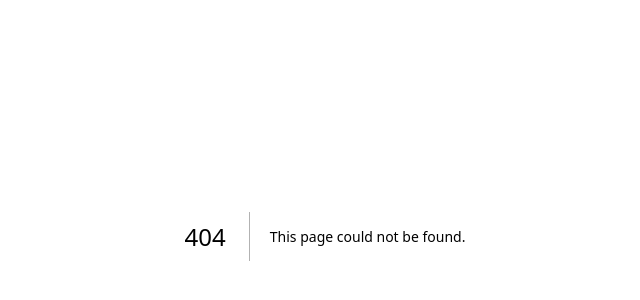
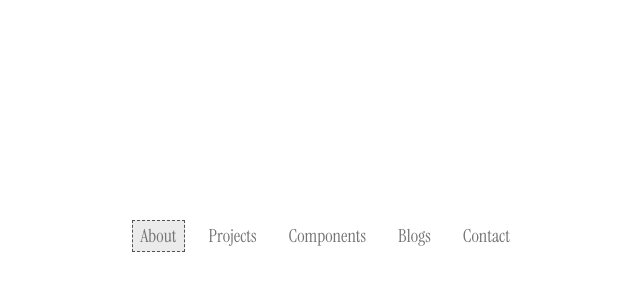
Before and after one commit to 10xshivam/motion-playground, a Next.js app: page /navbar in a window 1280 px wide. Before the commit this address had no page. Shown: the part 164-464 px from the top of the page, without its empty margins (315-955 px from the left). Built offline with nearby package versions, Linux system fonts and the light colour scheme.

Commit message:
Add Navbar component with animated hover effect and integrate into links

```diff
--- /dev/null
+++ b/app/navbar/page.tsx
@@ -0,0 +1,15 @@
+import { Navbar } from "@/components/Navbar";
+import type { Metadata } from "next";
+
+export const metadata: Metadata = {
+  title: "Navbar",
+  description: "An animated navbar with a shared hover highlight",
+};
+
+export default function Page() {
+  return (
+    <div className="flex min-h-screen w-full justify-center items-center">
+      <Navbar />
+    </div>
+  );
+}
--- a/app/page.tsx
+++ b/app/page.tsx
@@ -7,6 +7,7 @@ const links = [
   { href: "/action-menu", label: "Action Menu" },
   { href: "/nature-gallery", label: "Nature Gallery" },
   { href: "/delete-confirmation", label: "Delete Confirmation" },
+  { href: "/navbar", label: "Navbar" },
 ];
 
 export const metadata = {
--- /dev/null
+++ b/components/Navbar.tsx
@@ -0,0 +1,47 @@
+"use client";
+
+import { LayoutGroup, motion } from "motion/react";
+import { useState } from "react";
+
+const navItems = [
+  { label: "About", href: "/about" },
+  { label: "Projects", href: "/projects" },
+  { label: "Components", href: "/components" },
+  { label: "Blogs", href: "/blogs" },
+  { label: "Contact", href: "/contact" },
+];
+
+export function Navbar() {
+  const [hovered, setHovered] = useState<string | null>("/about");
+
+  const sharedTransition = {
+    type: "spring",
+    stiffness: 380,
+    damping: 30,
+  } as const;
+
+  return (
+    <div className="h-12 flex items-center px-3">
+      <LayoutGroup>
+        <ul className="flex gap-4" onMouseLeave={() => setHovered(null)}>
+          {navItems.map((item) => (
+            <motion.li
+              key={item.href}
+              className="text-lg relative cursor-default px-2 py-0.5 font-heading text-neutral-500 transition-colors duration-300 hover:text-neutral-100"
+              onMouseEnter={() => setHovered(item.href)}
+            >
+              {item.href === hovered && (
+                <motion.div
+                  layoutId="navbar-hover"
+                  transition={sharedTransition}
+                  className="absolute inset-0 border border-dashed border-neutral-600 bg-neutral-700/10"
+                />
+              )}
+              <span className="relative z-10">{item.label}</span>
+            </motion.li>
+          ))}
+        </ul>
+      </LayoutGroup>
+    </div>
+  );
+}
```
